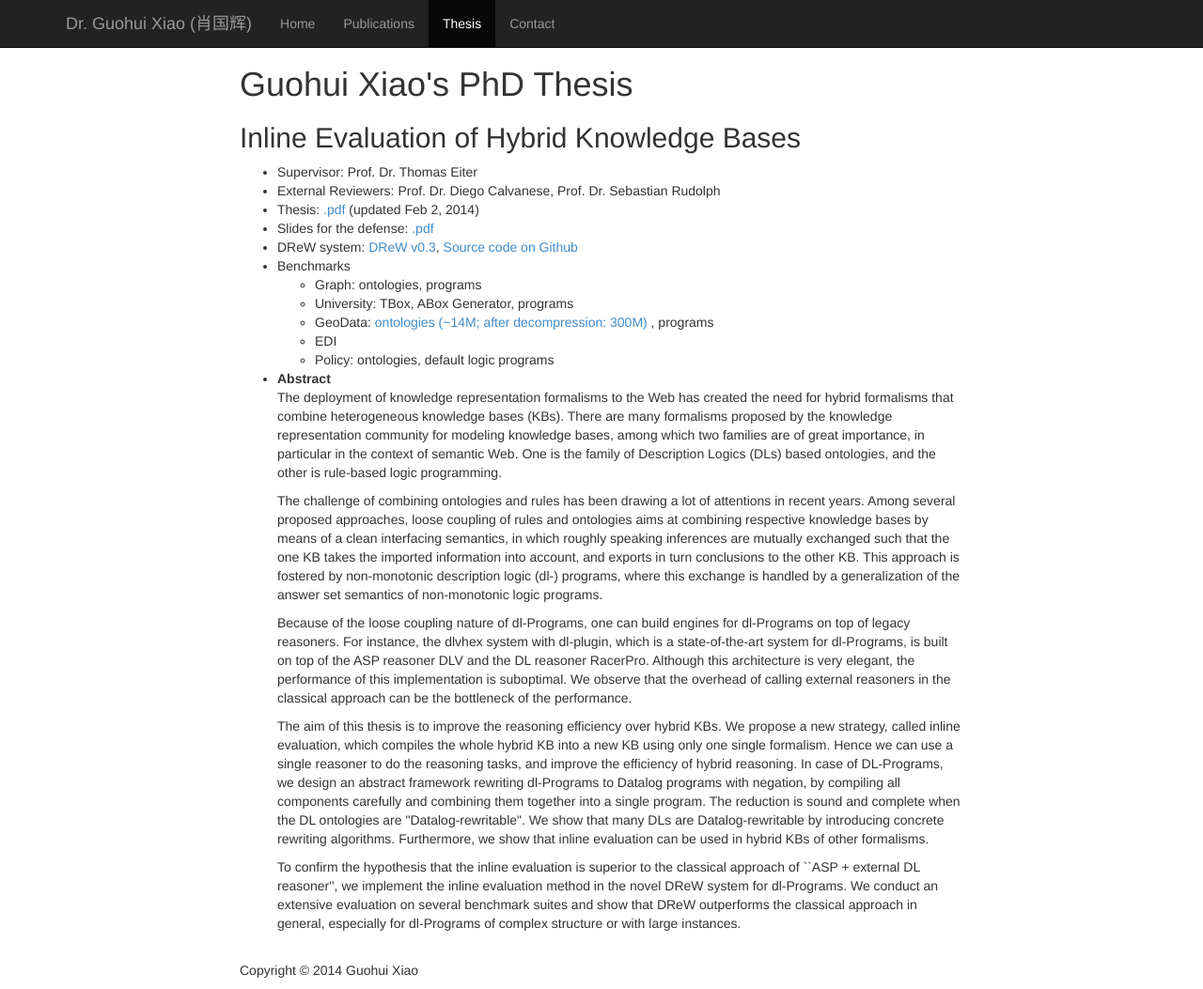
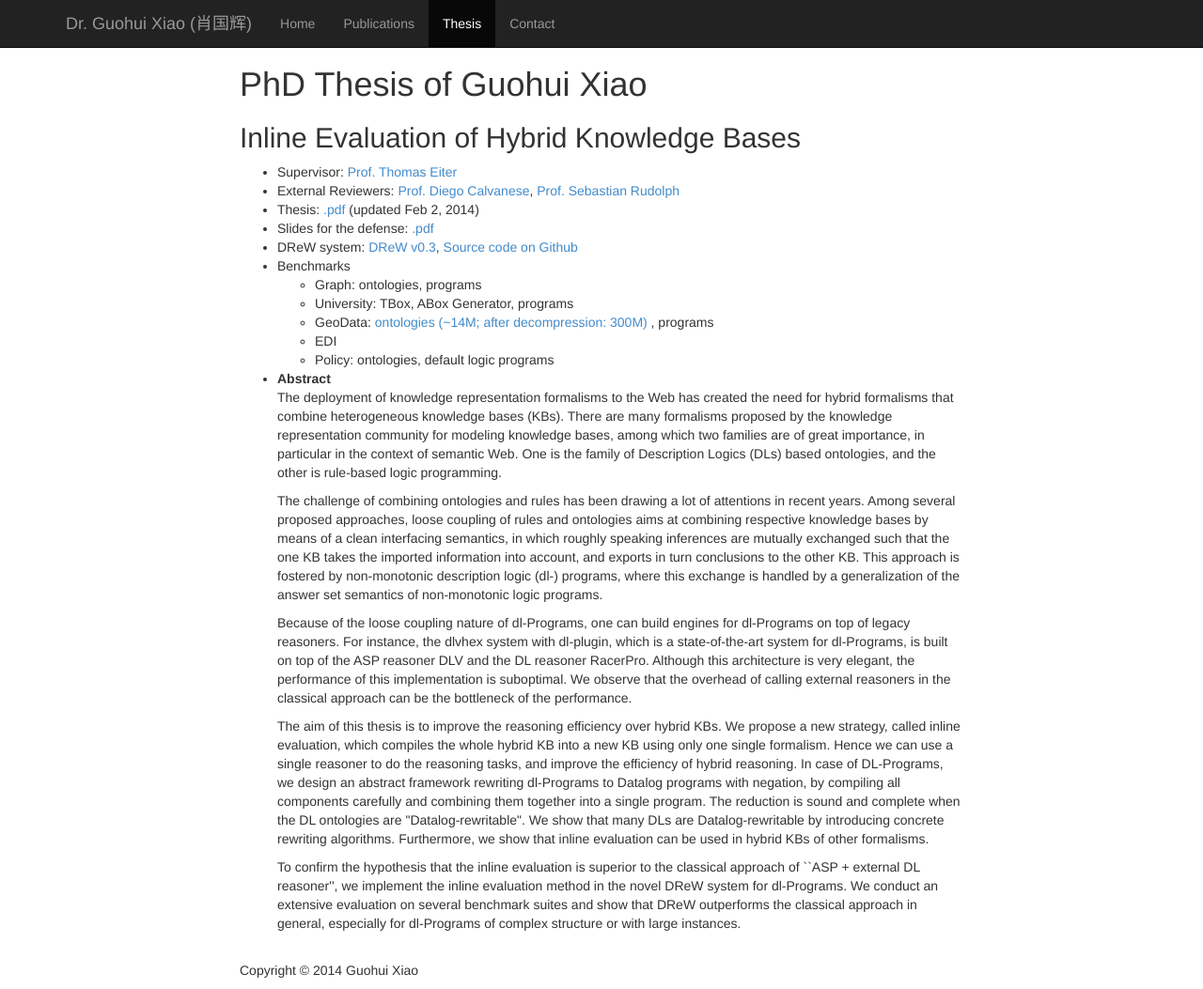
Before and after one commit to ghxiao/ghxiao.github.io, a Jekyll site: the page built from _posts/2014-02-02-thesis.html, in a window 1280 px wide and 1053 px high. Shown: the whole window at 94% size. Built offline with Jekyll 4.4.1, drawn with Linux system fonts in a browser that asks for light colours; nearby versions of some CDN libraries; Markdown is read by kramdown in place of the engine named in the settings.

```diff
--- a/_posts/2014-02-02-thesis.html
+++ b/_posts/2014-02-02-thesis.html
@@ -6,15 +6,15 @@ permalink: thesis.html
 ---
 
 <h1>
-Guohui Xiao's PhD Thesis
+PhD Thesis of Guohui Xiao
 </h1>
 
 
 <h2>Inline Evaluation of Hybrid Knowledge Bases</h2>
 <ul>
-    <li>Supervisor: Prof. Dr. Thomas Eiter</li>
-    <li>External Reviewers: Prof. Dr. Diego Calvanese, Prof. Dr. Sebastian Rudolph</li>
-    <li>Thesis: <a href="/publications/2014-phd-thesis-Xiao-inline-evaluaiton.pdf">.pdf</a> (updated Feb 2, 2014) </li>
+    <li>Supervisor: <a href="http://www.kr.tuwien.ac.at/staff/eiter/">Prof. Thomas Eiter</a></li>
+    <li>External Reviewers: <a href="http://www.inf.unibz.it/~calvanese/">Prof. Diego Calvanese</a>, <a href="www.sebastian-rudolph.de">Prof. Sebastian Rudolph</a></li>
+    <li>Thesis: <a href="/publications/2014-phd-thesis-Xiao-inline-evaluation.pdf">.pdf</a> (updated Feb 2, 2014) </li>
     <li>Slides for the defense: <a href="/publications/2014-phd-thesis-defense-slides.pdf">.pdf</a></li>
     <li>DReW system: <a href="#">DReW v0.3</a>, <a href="https://github.com/ghxiao/drew">Source code on Github</a></li>
     <li>Benchmarks
```
Also changed, not shown: 3 other files.
